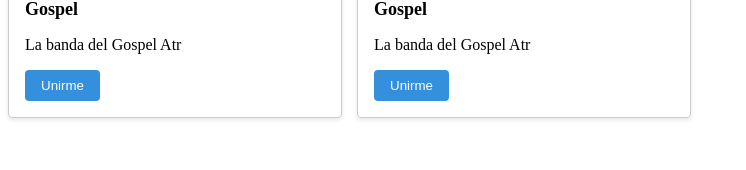
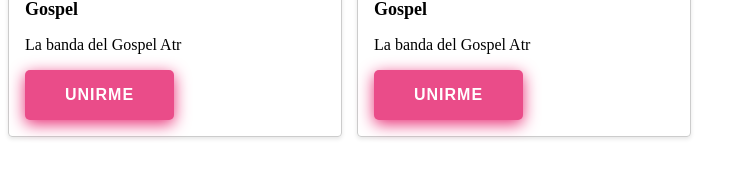
Before and after one commit to dr3am-team/tocatu-vue, a Vue app: page /events in a window 1280 px wide. Shown: the part 289-459 px from the top of the page, without its empty margins (0-746 px from the left). Built offline with nearby package versions, Linux system fonts and the light colour scheme.

Commit message:
feat: card component finalizado con compoonente boton anidado

```diff
--- a/src/components/CardComponent.vue
+++ b/src/components/CardComponent.vue
@@ -4,14 +4,17 @@
     <div class="content">
       <h3 class="title">{{ title }}</h3>
       <p class="text">{{ text }}</p>
-      <button class="button">{{ buttonText }}</button>
+      <button-component button-text="Unirme">{{ buttonText }}</button-component>
     </div>
   </div>
 </template>
 
 <script>
+import ButtonComponent from './ButtonComponent.vue'
+
 export default {
   name: 'CardComponent',
+  components: { ButtonComponent },
   props: {
     imageUrl: {
       type: String,
@@ -61,14 +64,4 @@ export default {
   /* Styles for the card text */
   margin-bottom: 16px;
 }
-
-.button {
-  /* Styles for the card button */
-  background-color: #3490dc;
-  color: #fff;
-  padding: 8px 16px;
-  border: none;
-  border-radius: 4px;
-  cursor: pointer;
-}
 </style>
```
